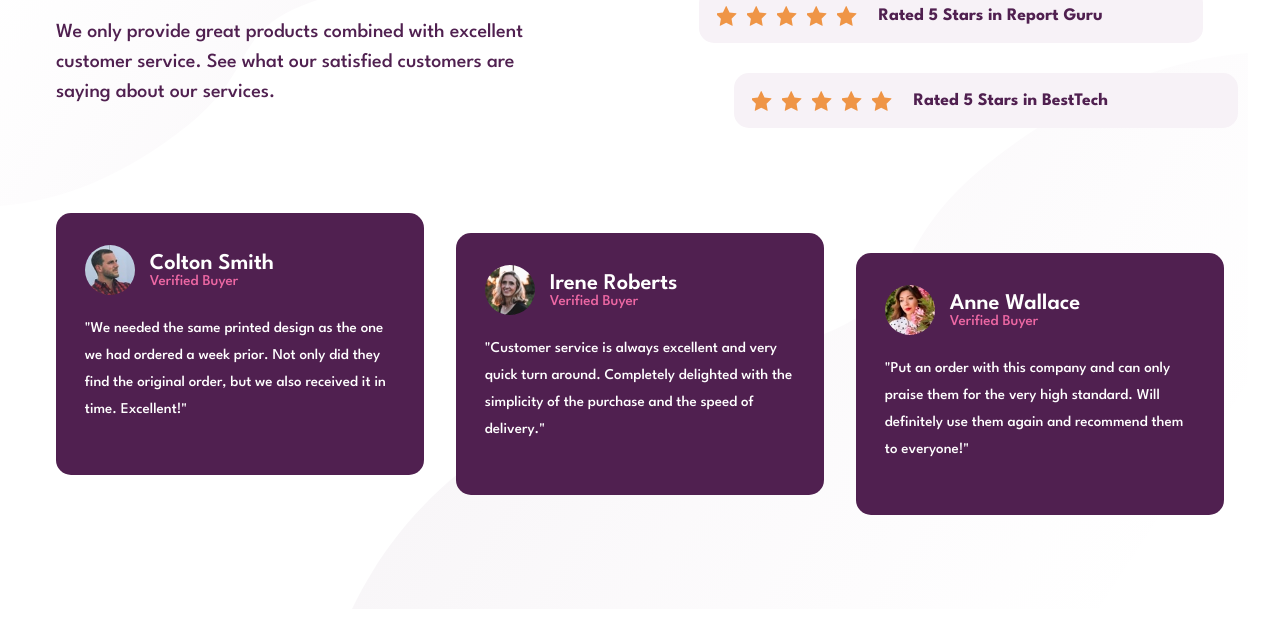
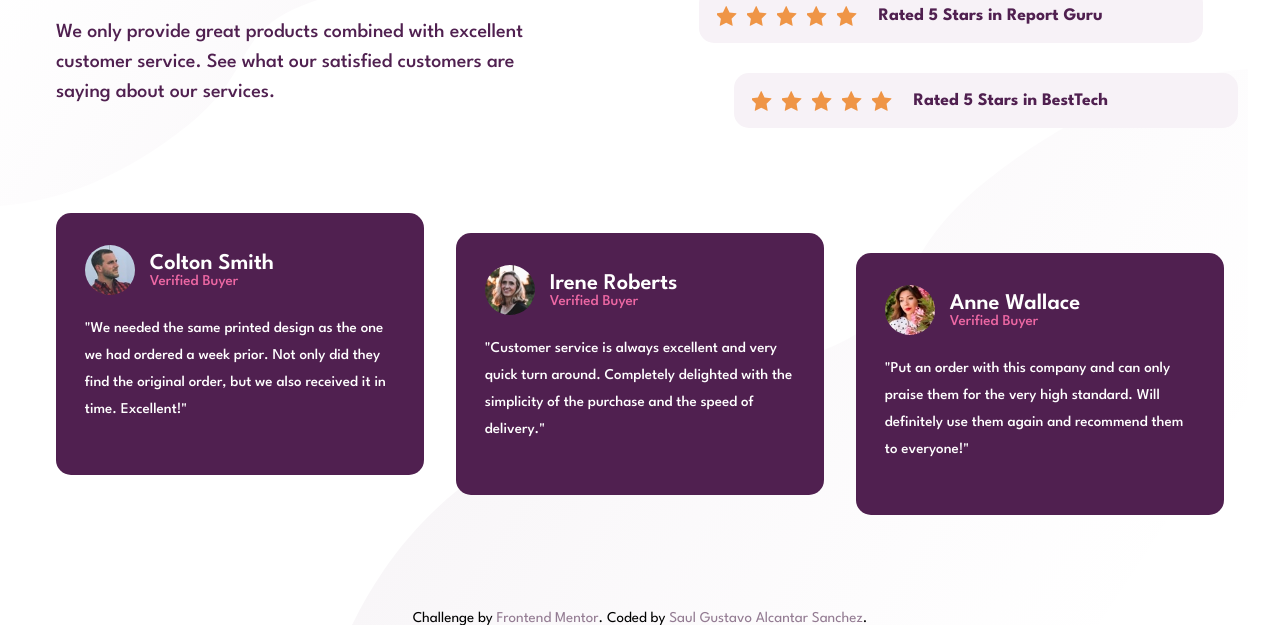
Before and after one commit to saul-gustavo/social-proof-section, a plain HTML site: page index.html in a window 1280 px wide. Shown: the part 191-816 px from the top of the page. Drawn offline with Linux system fonts and the light colour scheme.

Commit message:
Se agrego link del creador

```diff
--- a/index.html
+++ b/index.html
@@ -105,6 +105,11 @@
       </article>
     </div>
   </main>
+
+  <div class="attribution">
+    Challenge by <a href="https://www.frontendmentor.io?ref=challenge" target="_blank">Frontend Mentor</a>.
+    Coded by <a href="https://github.com/Saul-Gustavo" target="_blank">Saul Gustavo Alcantar Sanchez</a>.
+  </div>
 </body>
 
 </html>
--- a/styles.css
+++ b/styles.css
@@ -26,6 +26,7 @@ body {
     align-items: center;
     justify-content: center;
     font-size: 15px;
+    position: relative;
 }
 
 .main {
@@ -38,6 +39,7 @@ body {
     flex-direction: column;
     gap: 3em;
     padding: 0px 1rem;
+    margin-bottom: 1rem;
 }
 
 .text-content {
@@ -172,6 +174,23 @@ body {
     top: 40px;
 }
 
+.attribution {
+    position: absolute;
+    bottom: 0;
+    text-align: center;
+}
+
+.attribution a {
+    text-decoration: none;
+    color: var(--dark-grayish-magenta);
+    transition: color 0.3s ease;
+}
+
+.attribution a:hover {
+    color: var(--very-dark-magenta);
+}
+
+
 @media screen and (max-width: 992px) {
     .main {
         gap: 1rem;
```
